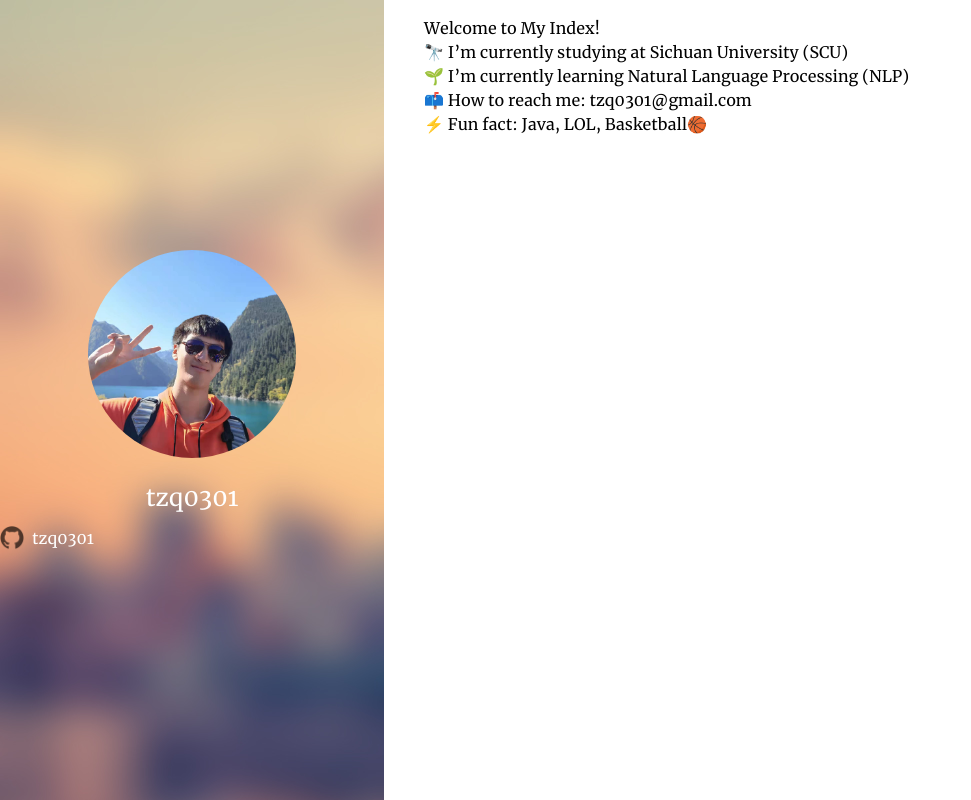
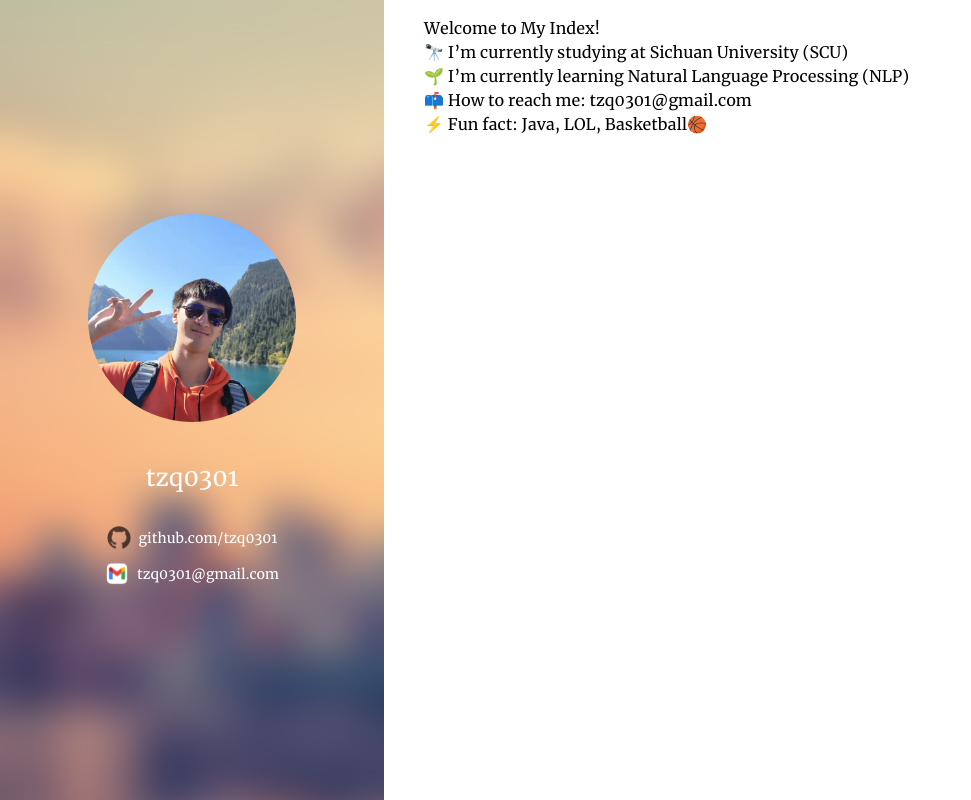
Before and after one commit to tzq0301/tzq0301-index-page, a Vue app: page / in a window 1280 px wide. Shown: the whole page, without its empty margins (0-971 px from the left). Built offline with nearby package versions, Linux system fonts and the light colour scheme.

Commit message:
feat(index): 添加 Gmail

```diff
--- a/src/components/index/MyIntroduction.vue
+++ b/src/components/index/MyIntroduction.vue
@@ -4,17 +4,21 @@
       <img id="avatar" class="w-52 h-52 rounded-full object-cover" src="/public/images/tzq.jpg" alt="无法显示头像"/>
     </div>
 
-    <div class="h-6"/>
+    <div class="h-10"/>
 
     <div id="name" class="text-2xl text-white text-center mw-regular">{{ name }}</div>
 
-    <div class="h-3"/>
+    <div class="h-8"/>
 
-    <div>
+    <div class="flex justify-center items-center space-y-3 flex-col">
       <MyIntroductionIcon
           icon-path="/icons/github.png"
           icon-value="https://github.com/tzq0301"
-          text="tzq0301"/>
+          text="github.com/tzq0301"/>
+      <MyIntroductionIcon
+          icon-path="/icons/gmail.png"
+          icon-value="tzq0301@gmail.com"
+          text="tzq0301@gmail.com"/>
     </div>
   </div>
 </template>
--- a/src/components/index/MyIntroductionIcon.vue
+++ b/src/components/index/MyIntroductionIcon.vue
@@ -2,7 +2,7 @@
   <div class="flex items-center flex-row">
     <img class="w-6 h-6" :src="iconPath" alt="无法展示图标"/>
     <span>&ensp;</span>
-    <span class="text-white text-center mw-regular pointer" @click="locate">{{ text }}</span>
+    <span class="text-white text-center mw-regular pointer text-sm" @click="locate">{{ text }}</span>
   </div>
 </template>
 
```
Also changed, not shown: public/icons/gmail.png (added).
